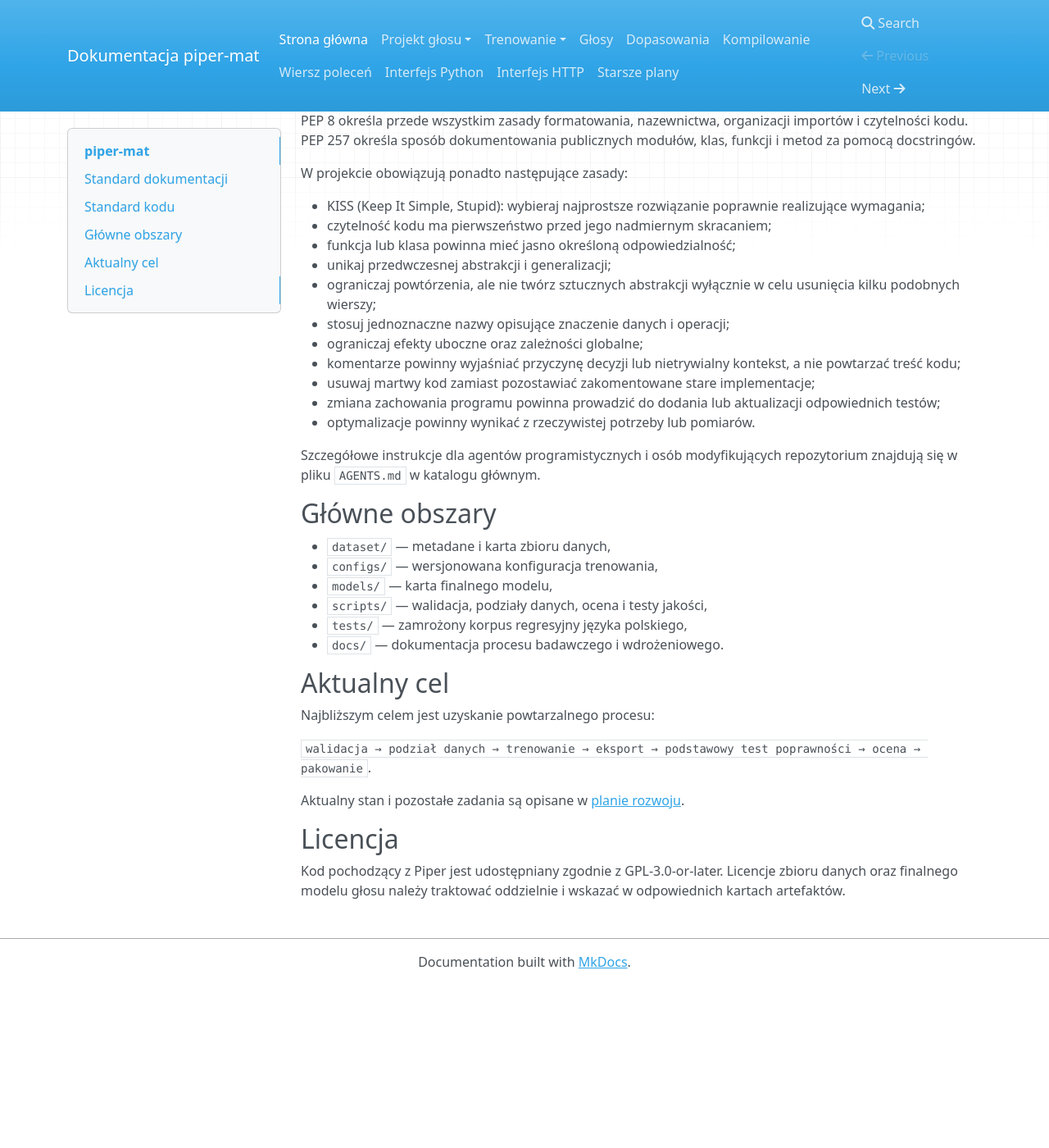
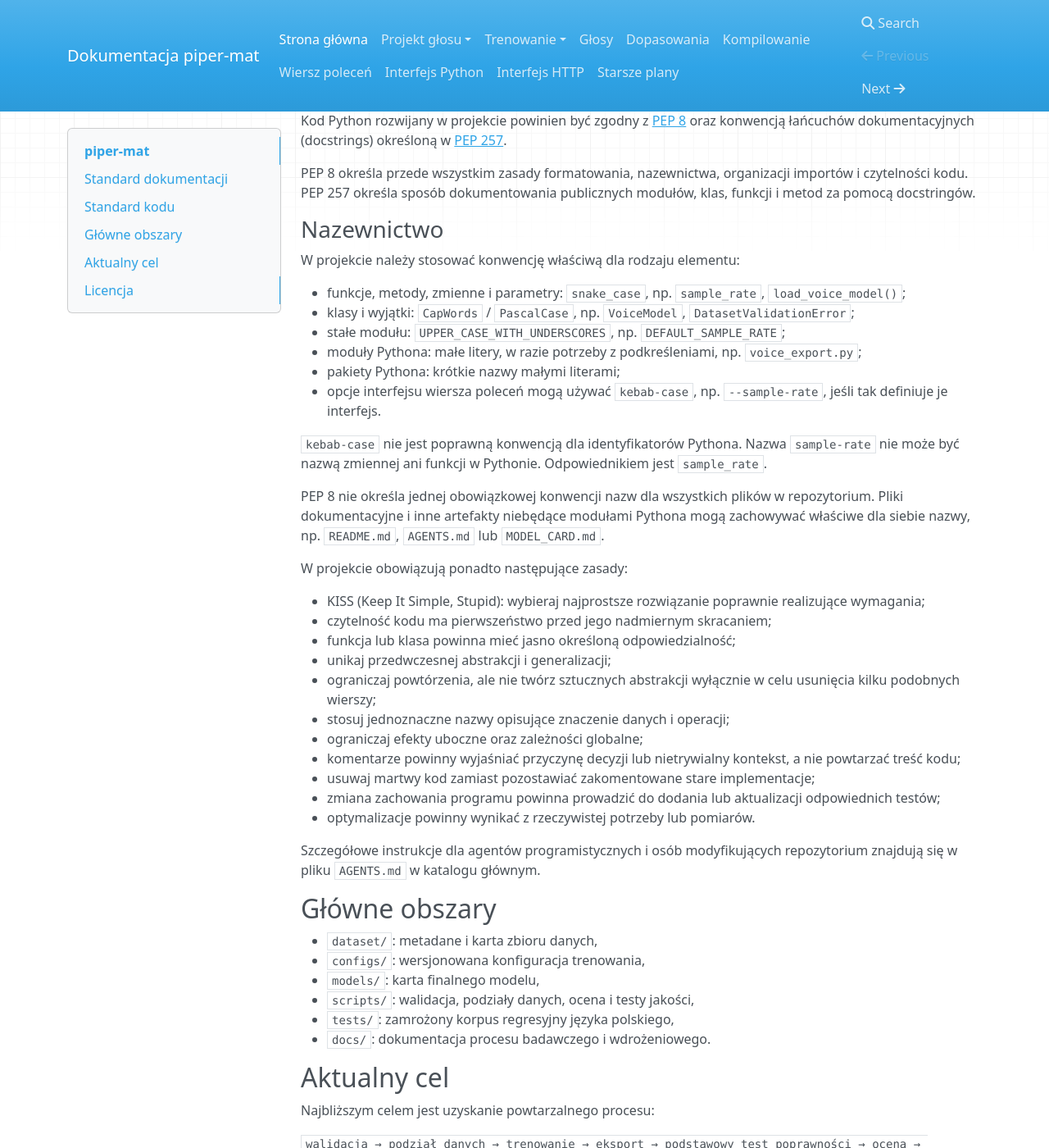
Before and after one commit to MatPomGit/piper-mat, an MkDocs documentation site: the page built from docs/index.md, in a window 1280 px wide and 1400 px high, scrolled down 628 px. Shown: the whole window at 82% size. Built offline with MkDocs 1.6.1, drawn with Linux system fonts in a browser that asks for light colours; nearby versions of some CDN libraries; before the commit the page ends 1829 px from its top, so only the background shows below that.

Commit message:
docs: doprecyzuj nazewnictwo PEP 8 i usuń em dash

```diff
--- a/docs/index.md
+++ b/docs/index.md
@@ -12,11 +12,28 @@ Nie należy tworzyć prostych kalek z języka angielskiego, jeżeli istnieje utr
 
 Nazwy techniczne wymagane przez kod, np. `batch_size`, `--checkpoint`, `ONNX`, `PyTorch` lub `CUDA`, pozostają bez zmian. Ich znaczenie jest jednak opisywane po polsku, np. „parametr `batch_size` określa rozmiar partii (batch size)”.
 
+W dokumentacji nie należy używać pauzy em (em dash, `—`). Zamiast niej należy zastosować znak interpunkcyjny właściwy dla konstrukcji zdania, np. przecinek, dwukropek, średnik, nawias albo kropkę.
+
 ## Standard kodu
 
 Kod Python rozwijany w projekcie powinien być zgodny z [PEP 8](https://peps.python.org/pep-0008/) oraz konwencją łańcuchów dokumentacyjnych (docstrings) określoną w [PEP 257](https://peps.python.org/pep-0257/).
 
 PEP 8 określa przede wszystkim zasady formatowania, nazewnictwa, organizacji importów i czytelności kodu. PEP 257 określa sposób dokumentowania publicznych modułów, klas, funkcji i metod za pomocą docstringów.
+
+### Nazewnictwo
+
+W projekcie należy stosować konwencję właściwą dla rodzaju elementu:
+
+- funkcje, metody, zmienne i parametry: `snake_case`, np. `sample_rate`, `load_voice_model()`;
+- klasy i wyjątki: `CapWords` / `PascalCase`, np. `VoiceModel`, `DatasetValidationError`;
+- stałe modułu: `UPPER_CASE_WITH_UNDERSCORES`, np. `DEFAULT_SAMPLE_RATE`;
+- moduły Pythona: małe litery, w razie potrzeby z podkreśleniami, np. `voice_export.py`;
+- pakiety Pythona: krótkie nazwy małymi literami;
+- opcje interfejsu wiersza poleceń mogą używać `kebab-case`, np. `--sample-rate`, jeśli tak definiuje je interfejs.
+
+`kebab-case` nie jest poprawną konwencją dla identyfikatorów Pythona. Nazwa `sample-rate` nie może być nazwą zmiennej ani funkcji w Pythonie. Odpowiednikiem jest `sample_rate`.
+
+PEP 8 nie określa jednej obowiązkowej konwencji nazw dla wszystkich plików w repozytorium. Pliki dokumentacyjne i inne artefakty niebędące modułami Pythona mogą zachowywać właściwe dla siebie nazwy, np. `README.md`, `AGENTS.md` lub `MODEL_CARD.md`.
 
 W projekcie obowiązują ponadto następujące zasady:
 
@@ -36,12 +53,12 @@ Szczegółowe instrukcje dla agentów programistycznych i osób modyfikujących
 
 ## Główne obszary
 
-- `dataset/` — metadane i karta zbioru danych,
-- `configs/` — wersjonowana konfiguracja trenowania,
-- `models/` — karta finalnego modelu,
-- `scripts/` — walidacja, podziały danych, ocena i testy jakości,
-- `tests/` — zamrożony korpus regresyjny języka polskiego,
-- `docs/` — dokumentacja procesu badawczego i wdrożeniowego.
+- `dataset/`: metadane i karta zbioru danych,
+- `configs/`: wersjonowana konfiguracja trenowania,
+- `models/`: karta finalnego modelu,
+- `scripts/`: walidacja, podziały danych, ocena i testy jakości,
+- `tests/`: zamrożony korpus regresyjny języka polskiego,
+- `docs/`: dokumentacja procesu badawczego i wdrożeniowego.
 
 ## Aktualny cel
 
```
